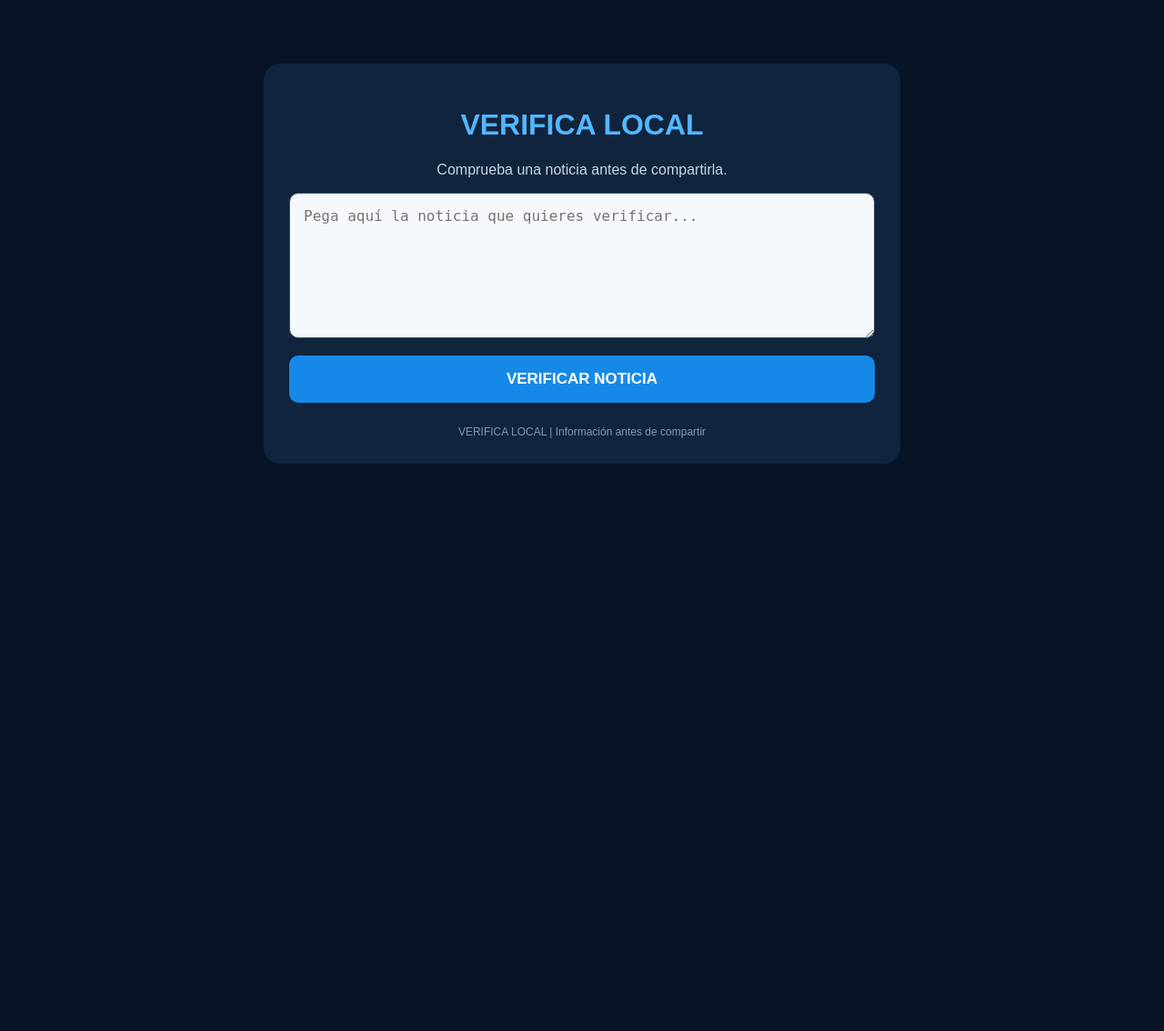
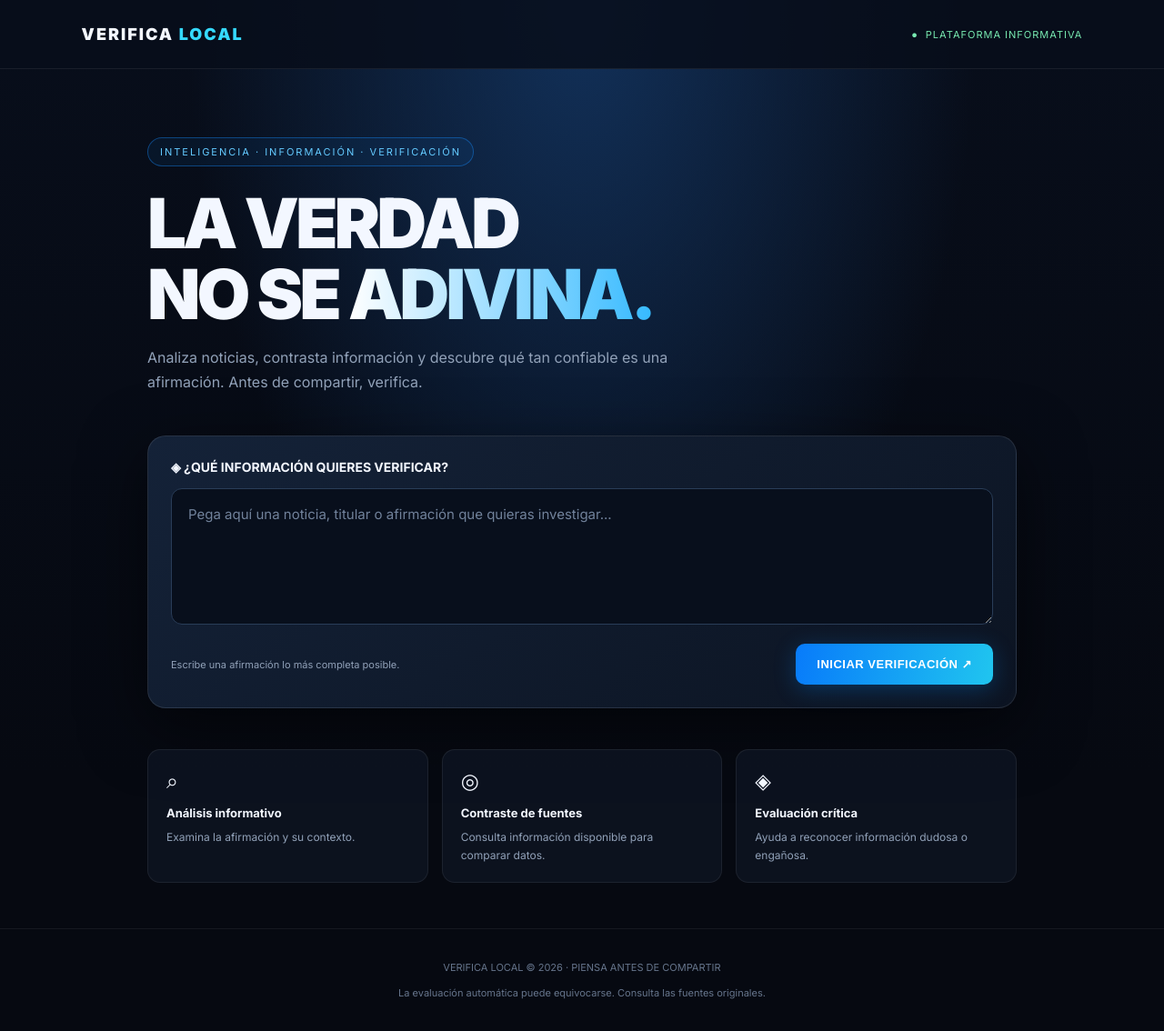
Before and after one commit to santiagotg26510-hue/verifica-local, a Flask app: page / in a window 1280 px wide. Shown: the whole page at 91% size. Before the commit the page ends 510 px from the top, so only its background shows below. Run offline with Flask 3, Linux system fonts and the light colour scheme.

Commit message:
Update index.html

```diff
--- a/templates/index.html
+++ b/templates/index.html
@@ -1,170 +1,268 @@
+
 
 <!DOCTYPE html>
 <html lang="es">
 <head>
 <meta charset="UTF-8">
 <meta name="viewport" content="width=device-width, initial-scale=1.0">
-<title>VERIFICA LOCAL</title>
+<title>VERIFICA LOCAL | Inteligencia informativa</title>
+<style>
+@import url('https://fonts.googleapis.com/css2?family=Inter:wght@400;500;600;700;800;900&display=swap');
 
-<style>
-* {
-    box-sizing: border-box;
+:root {
+  --bg:#070b14;
+  --panel:#101827;
+  --blue:#168cff;
+  --cyan:#35d9ff;
+  --text:#f3f7ff;
+  --muted:#91a1b8;
 }
-
-body {
-    margin: 0;
-    padding: 20px;
-    min-height: 100vh;
-    background: #071426;
-    color: white;
-    font-family: Arial, sans-serif;
+*{box-sizing:border-box}
+body{
+  margin:0;
+  background:
+    radial-gradient(ellipse at 50% 0%,#12315a 0%,transparent 48%),
+    linear-gradient(180deg,#080e1b,#060911 75%);
+  color:var(--text);
+  font-family:Inter,Arial,sans-serif;
+  min-height:100vh;
 }
-
-main {
-    max-width: 700px;
-    margin: 50px auto;
-    padding: 28px;
-    background: #10243d;
-    border-radius: 18px;
+header{
+  height:76px;
+  padding:0 7%;
+  display:flex;
+  align-items:center;
+  justify-content:space-between;
+  border-bottom:1px solid #ffffff12;
+  background:#080e1bd9;
 }
-
-h1 {
-    color: #53b7ff;
-    text-align: center;
-    font-size: 32px;
+.logo{font-weight:900;letter-spacing:2px;font-size:18px}
+.logo span{color:var(--cyan)}
+.status{font-size:11px;color:#77e8b0;letter-spacing:1px}
+.status:before{content:"●";margin-right:8px}
+main{max-width:1000px;margin:auto;padding:75px 22px 50px}
+.tag{
+  display:inline-block;
+  border:1px solid #168cff66;
+  color:#64caff;
+  padding:8px 13px;
+  border-radius:30px;
+  font-size:11px;
+  letter-spacing:2px;
+  background:#168cff12;
 }
-
-p {
-    text-align: center;
-    color: #c5d7e8;
+h1{
+  font-size:clamp(43px,8vw,76px);
+  line-height:1.02;
+  letter-spacing:-4px;
+  margin:24px 0 18px;
+  font-weight:900;
 }
-
-textarea {
-    width: 100%;
-    height: 160px;
-    padding: 15px;
-    border-radius: 10px;
-    border: 1px solid #34516e;
-    background: #f5f8fc;
-    font-size: 16px;
-    resize: vertical;
+h1 span{
+  background:linear-gradient(90deg,#fff,#36baff);
+  -webkit-background-clip:text;
+  background-clip:text;
+  color:transparent;
 }
-
-button {
-    width: 100%;
-    padding: 16px;
-    margin-top: 15px;
-    background: #1689e8;
-    color: white;
-    border: none;
-    border-radius: 10px;
-    font-size: 17px;
-    font-weight: bold;
-    cursor: pointer;
+.intro{color:var(--muted);font-size:16px;line-height:1.7;max-width:600px}
+.panel{
+  margin-top:45px;
+  background:linear-gradient(145deg,#142238,#0c1422);
+  border:1px solid #ffffff18;
+  border-radius:20px;
+  padding:25px;
+  box-shadow:0 20px 70px #0008;
 }
-
-button:disabled {
-    opacity: 0.6;
-    cursor: wait;
+.panel-title{font-size:14px;font-weight:700;margin-bottom:15px}
+textarea{
+  width:100%;
+  min-height:150px;
+  resize:vertical;
+  background:#080f1c;
+  border:1px solid #293d58;
+  border-radius:12px;
+  padding:18px;
+  color:white;
+  font:15px Inter,Arial;
+  outline:none;
 }
-
-#resultado {
-    display: none;
-    white-space: pre-wrap;
-    overflow-wrap: anywhere;
-    background: #071426;
-    padding: 18px;
-    border-radius: 10px;
-    margin-top: 20px;
-    line-height: 1.6;
+textarea:focus{border-color:var(--cyan);box-shadow:0 0 0 3px #35d9ff16}
+textarea::placeholder{color:#71829b}
+.actions{
+  display:flex;align-items:center;justify-content:space-between;
+  gap:15px;margin-top:17px;flex-wrap:wrap
 }
-
-footer {
-    text-align: center;
-    color: #8298ae;
-    font-size: 12px;
-    margin-top: 25px;
+.hint{font-size:11px;color:var(--muted)}
+button{
+  border:0;border-radius:10px;padding:15px 23px;
+  background:linear-gradient(100deg,#087bfa,#20c5ef);
+  color:white;font-weight:800;font-size:13px;
+  cursor:pointer;letter-spacing:.5px;
+  box-shadow:0 5px 25px #078bfa44;
+}
+button:disabled{opacity:.6;cursor:wait}
+.result{
+  display:none;margin-top:25px;padding:22px;
+  border-radius:15px;background:#080f1c;
+  border:1px solid #ffffff20;line-height:1.7;
+  overflow-wrap:anywhere
+}
+.result h3{margin-top:0;color:var(--cyan)}
+.result a{color:#5dcaff;overflow-wrap:anywhere}
+.result pre{white-space:pre-wrap;overflow-wrap:anywhere;font:14px Inter,Arial}
+.loading{display:none;color:var(--cyan);margin-top:20px;font-size:13px}
+.features{
+  display:grid;grid-template-columns:repeat(3,1fr);
+  gap:15px;margin-top:45px
+}
+.feature{
+  padding:20px;background:#101827a8;
+  border:1px solid #ffffff12;border-radius:14px
+}
+.feature b{display:block;font-size:13px;margin-bottom:9px}
+.feature p{font-size:12px;color:var(--muted);line-height:1.6;margin:0}
+.symbol{font-size:23px;margin-bottom:13px}
+footer{
+  text-align:center;color:#66758c;font-size:11px;
+  padding:35px 15px;border-top:1px solid #ffffff10
+}
+@media(max-width:650px){
+  header{padding:0 20px}
+  main{padding-top:55px}
+  h1{letter-spacing:-2px}
+  .features{grid-template-columns:1fr}
+  .panel{padding:17px}
+  .actions button{width:100%}
 }
 </style>
 </head>
+<body>
+<header>
+  <div class="logo">VERIFICA<span> LOCAL</span></div>
+  <div class="status">PLATAFORMA INFORMATIVA</div>
+</header>
 
-<body>
 <main>
-    <h1>VERIFICA LOCAL</h1>
+  <div class="tag">INTELIGENCIA · INFORMACIÓN · VERIFICACIÓN</div>
 
-    <p>Comprueba una noticia antes de compartirla.</p>
+  <h1>LA VERDAD<br>NO SE <span>ADIVINA.</span></h1>
 
-    <form id="formulario">
-        <textarea
-            id="noticia"
-            placeholder="Pega aquí la noticia que quieres verificar..."
-            required
-        ></textarea>
+  <p class="intro">
+    Analiza noticias, contrasta información y descubre qué tan confiable
+    es una afirmación. Antes de compartir, verifica.
+  </p>
 
-        <button id="boton" type="submit">
-            VERIFICAR NOTICIA
-        </button>
-    </form>
+  <section class="panel">
+    <div class="panel-title">◈ ¿QUÉ INFORMACIÓN QUIERES VERIFICAR?</div>
+    <textarea id="noticia" placeholder="Pega aquí una noticia, titular o afirmación que quieras investigar..."></textarea>
+    <div class="actions">
+      <span class="hint">Escribe una afirmación lo más completa posible.</span>
+      <button id="verificar">INICIAR VERIFICACIÓN ↗</button>
+    </div>
+    <div class="loading" id="loading">◉ ANALIZANDO INFORMACIÓN Y CONSULTANDO FUENTES...</div>
+    <div class="result" id="resultado"></div>
+  </section>
 
-    <div id="resultado"></div>
+  <section class="features">
+    <div class="feature">
+      <div class="symbol">⌕</div>
+      <b>Análisis informativo</b>
+      <p>Examina la afirmación y su contexto.</p>
+    </div>
+    <div class="feature">
+      <div class="symbol">◎</div>
+      <b>Contraste de fuentes</b>
+      <p>Consulta información disponible para comparar datos.</p>
+    </div>
+    <div class="feature">
+      <div class="symbol">◈</div>
+      <b>Evaluación crítica</b>
+      <p>Ayuda a reconocer información dudosa o engañosa.</p>
+    </div>
+  </section>
+</main>
 
 <footer>
-        VERIFICA LOCAL | Información antes de compartir
+  VERIFICA LOCAL © 2026 · PIENSA ANTES DE COMPARTIR
+  <br><br>
+  La evaluación automática puede equivocarse. Consulta las fuentes originales.
 </footer>
-</main>
 
 <script>
-const formulario = document.getElementById("formulario");
-const noticia = document.getElementById("noticia");
-const boton = document.getElementById("boton");
+const boton = document.getElementById("verificar");
+const entrada = document.getElementById("noticia");
 const resultado = document.getElementById("resultado");
+const loading = document.getElementById("loading");
 
-formulario.addEventListener("submit", async function(event) {
-    event.preventDefault();
+function escapar(texto) {
+  return String(texto).replace(/[&<>"']/g, c => ({
+    "&":"&amp;","<":"&lt;",">":"&gt;",
+    '"':"&quot;","'":"&#39;"
+  }[c]));
+}
 
-    const texto = noticia.value.trim();
+function mostrarResultado(data) {
+  resultado.style.display = "block";
+  resultado.innerHTML = "";
 
-    if (!texto) {
-        resultado.style.display = "block";
-        resultado.textContent = "Escribe una noticia primero.";
+  const titulo = document.createElement("h3");
+  titulo.textContent = "RESULTADO DEL ANÁLISIS";
+  resultado.appendChild(titulo);
+
+  const contenido = data.resultado ?? data;
+  const pre = document.createElement("pre");
+
+  if (typeof contenido === "string") {
+    pre.textContent = contenido;
+  } else {
+    pre.textContent = JSON.stringify(contenido, null, 2);
+  }
+
+  resultado.appendChild(pre);
+}
+
+boton.addEventListener("click", async () => {
+  const noticia = entrada.value.trim();
+
+  if (!noticia) {
+    alert("Escribe una noticia para comenzar.");
     return;
   }
 
   boton.disabled = true;
   boton.textContent = "ANALIZANDO...";
-    resultado.style.display = "block";
-    resultado.textContent = "Estamos investigando la noticia. Espera un momento...";
+  loading.style.display = "block";
+  resultado.style.display = "none";
 
   try {
     const respuesta = await fetch("/api/verificar", {
       method: "POST",
-            headers: {
-                "Content-Type": "application/json"
-            },
-            body: JSON.stringify({
-                noticia: texto
-            })
+      headers: {"Content-Type":"application/json"},
+      body: JSON.stringify({noticia})
     });
 
-        const datos = await respuesta.json();
+    const data = await respuesta.json();
 
     if (!respuesta.ok) {
-            throw new Error(datos.error || "Error al verificar.");
+      throw new Error(data.error || "No se pudo completar la verificación.");
     }
 
-        resultado.textContent = datos.resultado ||
-            "No se recibió un resultado válido.";
+    mostrarResultado(data);
 
   } catch (error) {
-        resultado.textContent =
-            "No se pudo completar la verificación: " + error.message;
-
+    resultado.style.display = "block";
+    resultado.innerHTML = "";
+    const titulo = document.createElement("h3");
+    titulo.textContent = "NO SE COMPLETÓ EL ANÁLISIS";
+    const mensaje = document.createElement("p");
+    mensaje.textContent = error.message;
+    resultado.append(titulo, mensaje);
   } finally {
     boton.disabled = false;
-        boton.textContent = "VERIFICAR NOTICIA";
+    boton.textContent = "INICIAR VERIFICACIÓN ↗";
+    loading.style.display = "none";
   }
 });
 </script>
-
 </body>
 </html>
```
Lines whose indentation alone changed are shown as unchanged.
